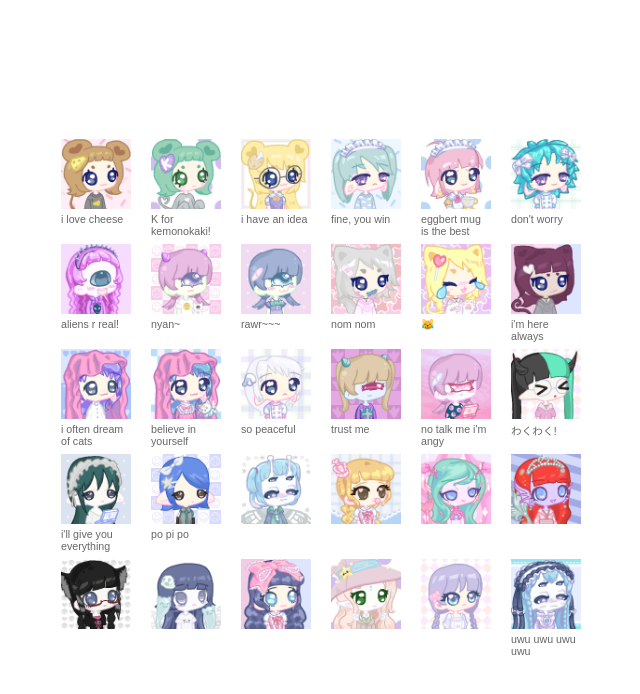
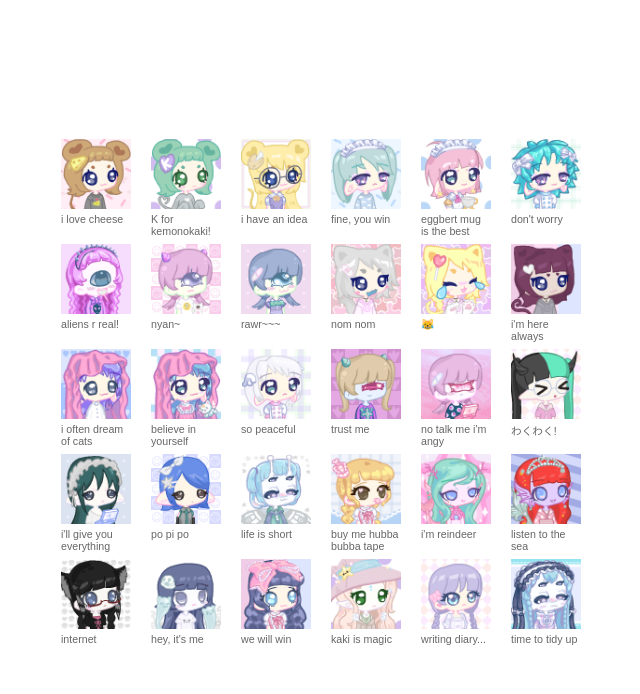
Before and after one commit to h80h/royalty, a website: page index.html in a window 1280 px wide. Shown: the whole page, without its empty margins (311-951 px from the left). Drawn offline with Linux system fonts and the light colour scheme.

Commit message:
fill up description of all my kemonokaki

```diff
--- a/index.html
+++ b/index.html
@@ -9,7 +9,7 @@
   <meta name="mobile-web-app-capable" content="yes">
   <meta name="apple-mobile-web-app-status-bar-style" content="default">
   <meta property="og:title" content="✧ royalty ✧">
-  <meta property="og:description" content="h80h's kemonokaki collections">
+  <meta property="og:description" content="chih's kemonokaki collections">
   <meta property="og:url" content="https://royalty.h80h.xyz">
   <meta property="og:image" content="https://royalty.h80h.xyz/card.webp">
   <meta property="og:image:width" content="1200">
@@ -111,34 +111,43 @@
         </div>
         <div class="container">
           <img src="image/2892.png" alt="antennas_moth">
+          <p>life is short</p>
         </div>
         <div class="container">
           <img src="image/7634.png" alt="enchanted_lovely">
+          <p>buy me hubba bubba tape</p>
         </div>
         <div class="container">
           <img src="image/6323.png" alt="reingeer_mermaid">
+          <p>i'm reindeer</p>
         </div>
         <div class="container">
           <img src="image/3434.png" alt="queen_mermaid">
+          <p>listen to the sea</p>
         </div>
         <div class="container">
           <img src="image/5217.png" alt="raccoon_rockstar">
+          <p>internet</p>
         </div>
         <div class="container">
           <img src="image/7033.png" alt="cat_ghost">
+          <p>hey, it's me</p>
         </div>
         <div class="container">
           <img src="image/403.png" alt="ribbon_lovely">
+          <p>we will win</p>
         </div>
         <div class="container">
           <img src="image/1046.png" alt="witch_elf">
+          <p>kaki is magic</p>
         </div>
         <div class="container">
           <img src="image/610.png" alt="heirloom_lovely">
+          <p>writing diary...</p>
         </div>
         <div class="container">
           <img src="image/5218.png" alt="maid_moth">
-          <p>uwu uwu uwu uwu</p>
+          <p>time to tidy up</p>
         </div>
     </div>
   </div>
```
